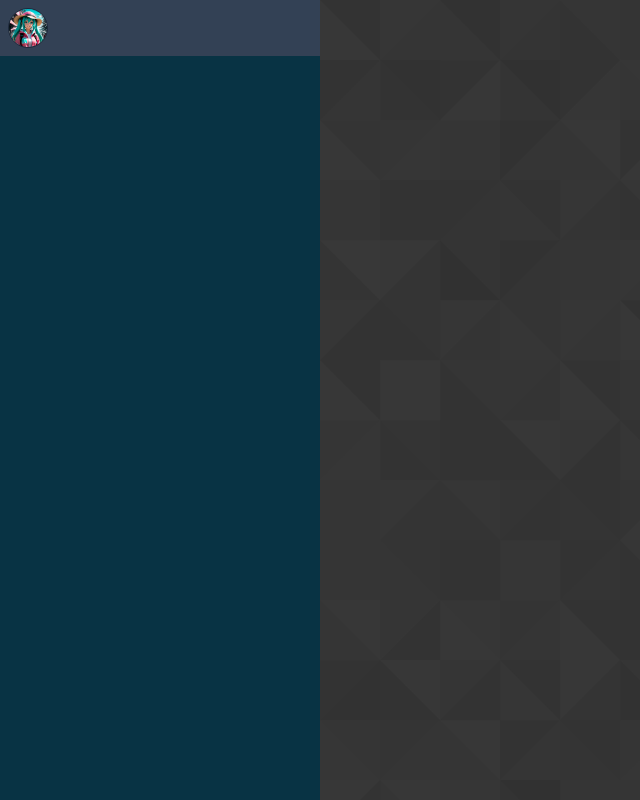
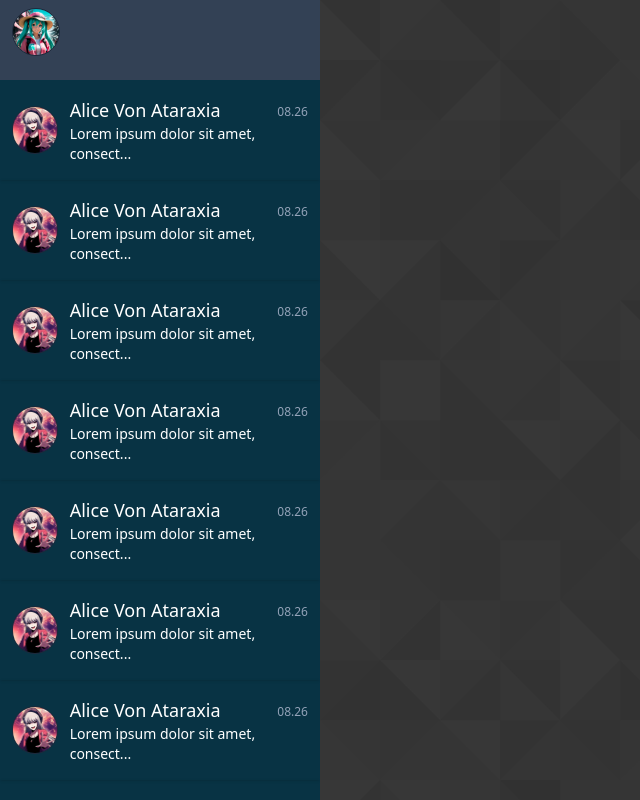
Before and after one commit to iqmalakur/nyarios-app, a React (Vite) app: page / in a window 1280 px wide. Shown: the whole page, without its empty margins (0-640 px from the left). Built offline with nearby package versions, Linux system fonts and the light colour scheme.

Commit message:
create contact list

```diff
--- a/src/assets/css/App.css
+++ b/src/assets/css/App.css
@@ -18,4 +18,20 @@
     width: 75vw;
     background-image: url(/img/bg/footer_lodyas.png);
   }
+
+  .small-scrollbar::-webkit-scrollbar {
+    @apply w-1 opacity-0;
+  }
+
+  .small-scrollbar::-webkit-scrollbar-track {
+    box-shadow: inset 0 0 6px transparent;
+  }
+
+  .small-scrollbar::-webkit-scrollbar-thumb {
+    @apply rounded-xl bg-transparent;
+  }
+
+  .small-scrollbar:hover::-webkit-scrollbar-thumb {
+    @apply bg-slate-600;
+  }
 }
--- /dev/null
+++ b/src/components/Contact.tsx
@@ -0,0 +1,28 @@
+import { Component, ReactNode } from "react";
+
+class Contact extends Component {
+  render(): ReactNode {
+    return (
+      <div className="contact text-white px-3 py-4 shadow relative flex">
+        <div className="contact-profile mr-3 flex justify-center items-center">
+          <img
+            src="/img/profile/aliceataraxia.jpg"
+            alt="Contact Profile"
+            className="w-12 h-12 rounded-full border border-solid border-slate-800"
+          />
+        </div>
+        <div className="contact-info">
+          <h3 className="text-lg">Alice Von Ataraxia</h3>
+          <p className="text-sm">Lorem ipsum dolor sit amet, consect...</p>
+        </div>
+        <div className="contact-date">
+          <span className="text-xs text-right text-slate-400 absolute top-6 right-3">
+            08.26
+          </span>
+        </div>
+      </div>
+    );
+  }
+}
+
+export default Contact;
--- a/src/components/ContactContainer.tsx
+++ b/src/components/ContactContainer.tsx
@@ -1,11 +1,13 @@
 import { Component, ReactNode } from "react";
 import UserBar from "./UserBar";
+import ContactList from "./ContactList";
 
 class ContactContainer extends Component {
   render(): ReactNode {
     return (
       <div id="contact-container" className="h-full w-10 bg-cyan-950">
         <UserBar />
+        <ContactList />
       </div>
     );
   }
--- /dev/null
+++ b/src/components/ContactList.tsx
@@ -0,0 +1,24 @@
+import { Component, ReactNode } from "react";
+import Contact from "./Contact";
+
+class ContactList extends Component {
+  render(): ReactNode {
+    return (
+      <div className="contact-list small-scrollbar h-[90%] overflow-x-hidden overflow-y-auto">
+        <Contact />
+        <Contact />
+        <Contact />
+        <Contact />
+        <Contact />
+        <Contact />
+        <Contact />
+        <Contact />
+        <Contact />
+        <Contact />
+        <Contact />
+      </div>
+    );
+  }
+}
+
+export default ContactList;
--- a/src/components/UserBar.tsx
+++ b/src/components/UserBar.tsx
@@ -3,11 +3,11 @@ import { Component, ReactNode } from "react";
 class UserBar extends Component {
   render(): ReactNode {
     return (
-      <div className="user-bar p-2 bg-slate-700">
+      <div className="user-bar h-[10%] px-3 py-2 bg-slate-700">
         <img
           src="/img/profile/hatsunemiku.png"
           alt="User"
-          className="w-10 h-10 rounded-full border border-solid border-slate-800"
+          className="w-12 h-12 rounded-full border border-solid border-slate-800"
         />
       </div>
     );
```
